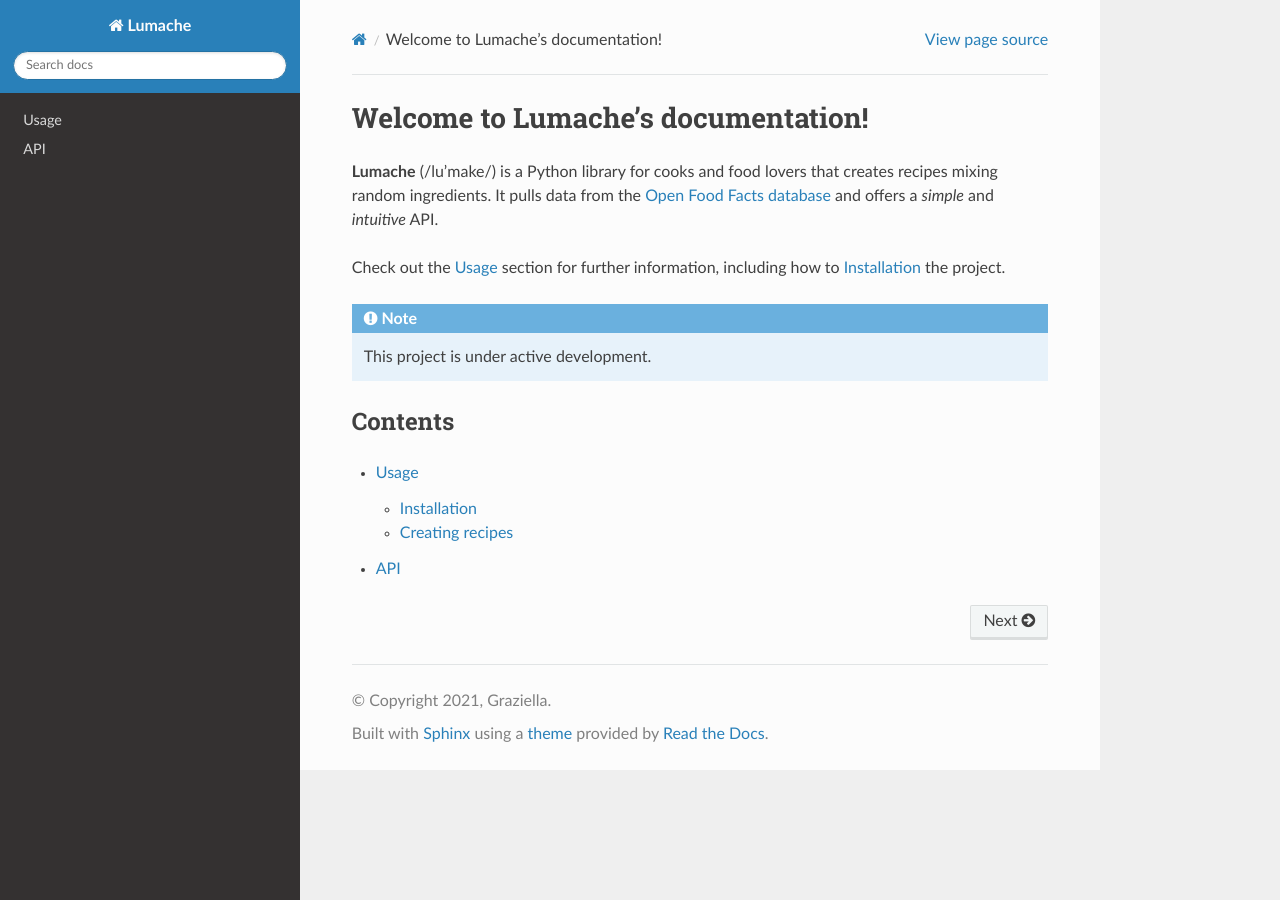
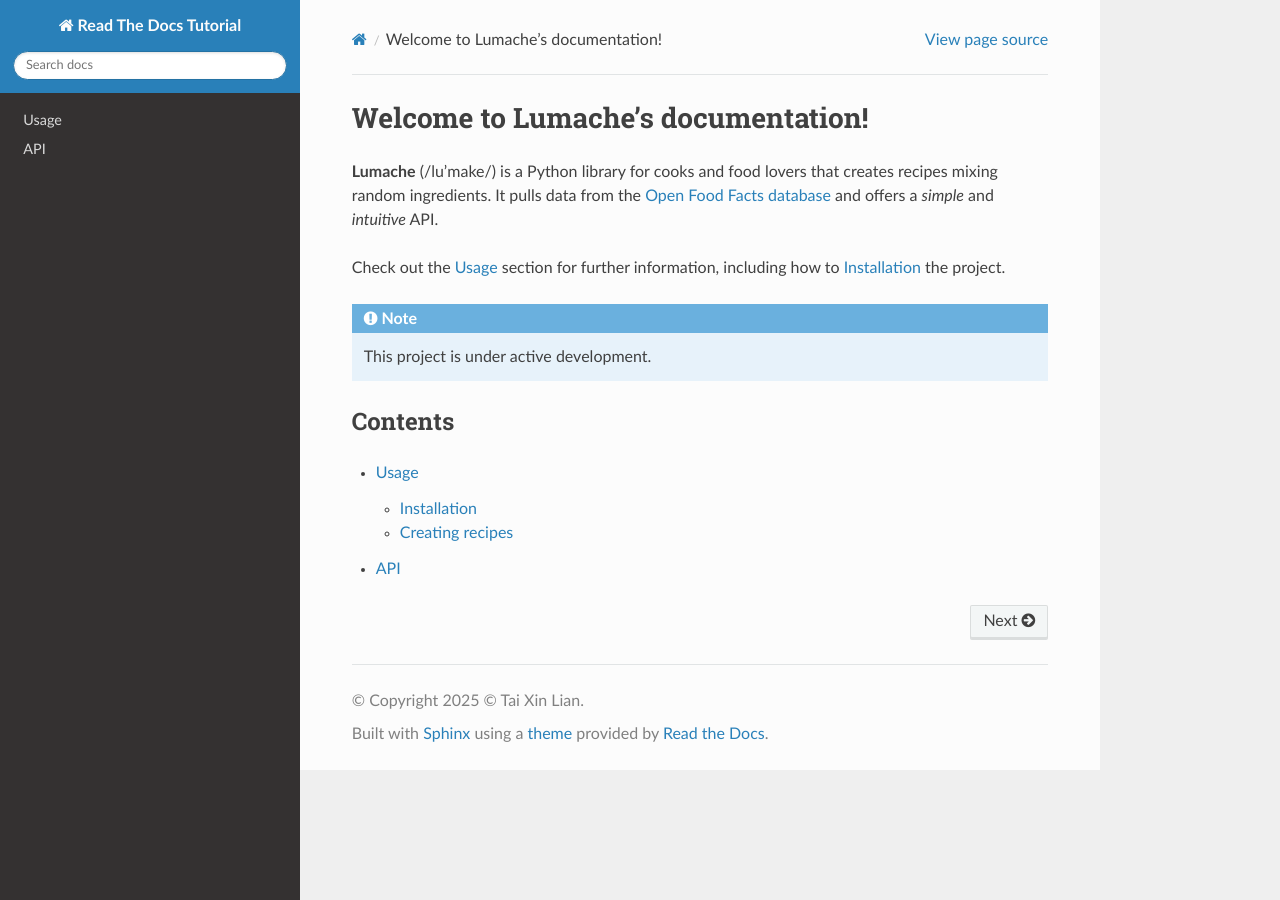
Before and after one commit to taixinlian/rtdocs, a Sphinx documentation site: the page built from docs/source/index.rst, in a window 1280 px wide. Built offline with Sphinx 7.4.7 and the Read the Docs theme 3.1.0, drawn with Linux system fonts in a browser that asks for light colours.

Commit message:
Update conf.py

```diff
--- a/docs/source/conf.py
+++ b/docs/source/conf.py
@@ -2,12 +2,12 @@
 
 # -- Project information
 
-project = 'Lumache'
-copyright = '2021, Graziella'
-author = 'Graziella'
+project = 'Read The Docs Tutorial'
+copyright = '2025 © Tai Xin Lian'
+author = 'Tai Xin Lian'
 
 release = '0.1'
-version = '0.1.0'
+version = '1.0.0'
 
 # -- General configuration
 
```
